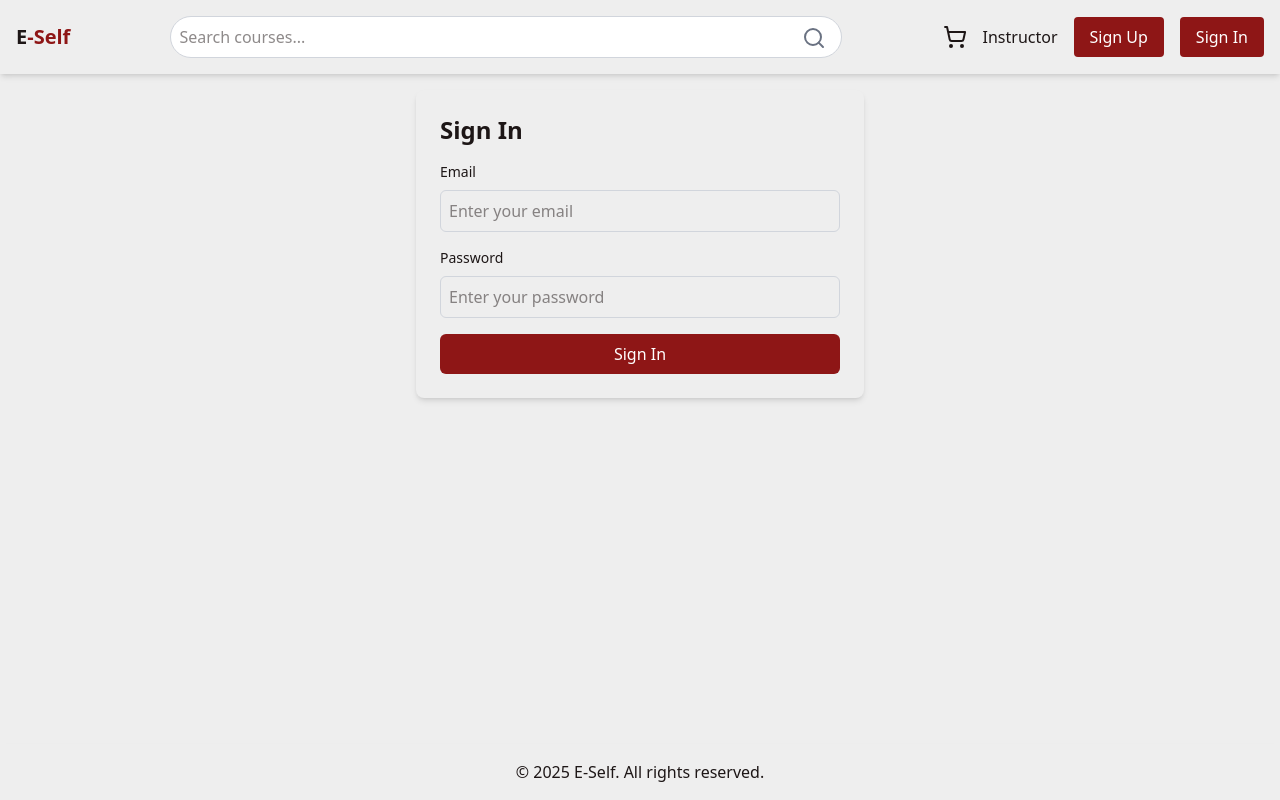
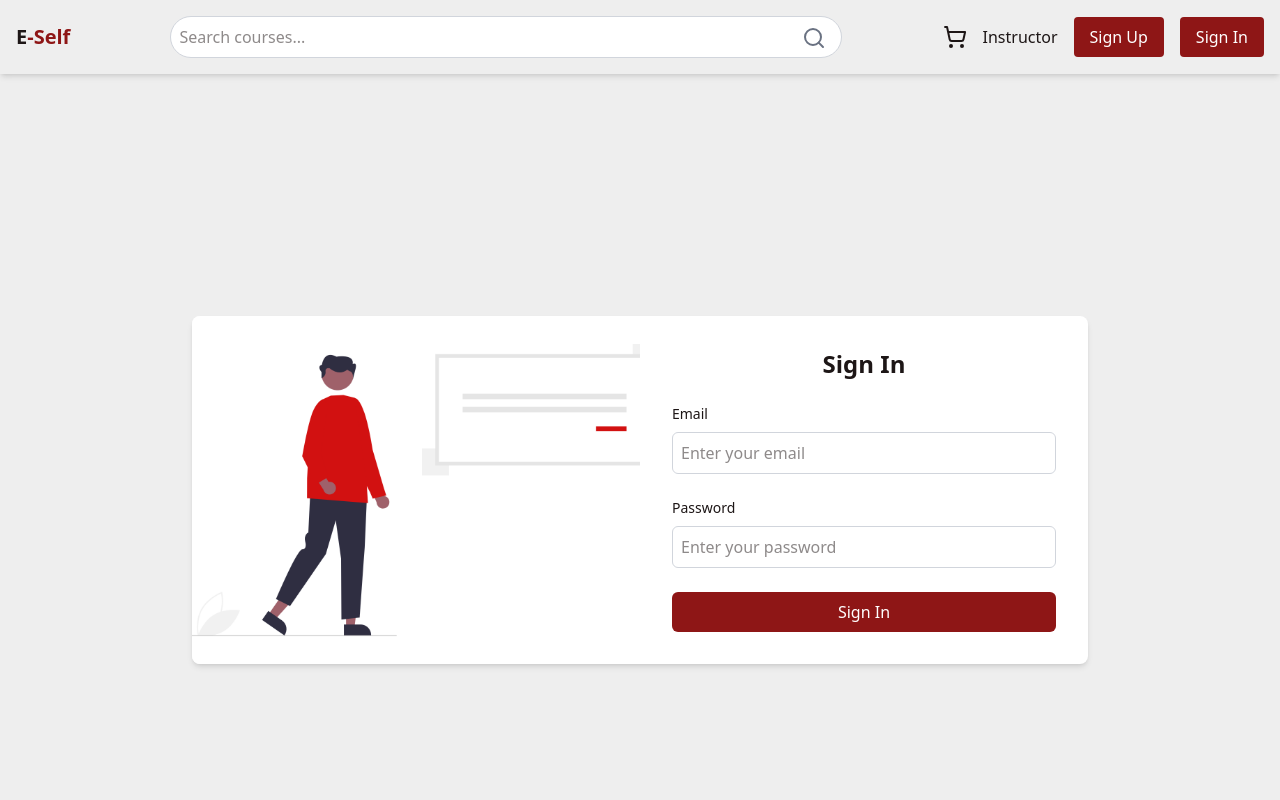
Before and after one commit to NegedeTekleyes/E-self-Lerning, a Next.js app in the folder e-self/: page /signin in a window 1280 px wide. Shown: the top 800 px of the page. Built offline with nearby package versions, Linux system fonts and the light colour scheme.

Commit message:
add signin image

```diff
--- a/e-self/app/(pages)/signin/page.tsx
+++ b/e-self/app/(pages)/signin/page.tsx
@@ -1,8 +1,8 @@
-// app/signin/page.tsx
 "use client";
 import { useState } from "react";
 import { useRouter } from "next/navigation";
 import { useAuth } from '../../context/AuthContext';
+import Image from "next/image";
 
 const SignIn = () => {
   const [email, setEmail] = useState("");
@@ -12,7 +12,6 @@ const SignIn = () => {
 
   const handleSubmit = async (e: React.FormEvent) => {
     e.preventDefault();
-    // Replace with actual API call
     if (email && password) {
       login(email);
       router.push("/");
@@ -20,10 +19,23 @@ const SignIn = () => {
   };
 
   return (
-    <div className="max-w-md mx-auto p-6 bg-[#EEEEEE] text-[#1D1616] rounded-lg shadow-md">
-      <h2 className="text-2xl font-bold mb-4">Sign In</h2>
+    <div className="flex items-center justify-center min-h-screen bg-[#EEEEEE]">
+      <div className="flex flex-col sm:flex-row w-full max-w-4xl bg-white rounded-lg shadow-md overflow-hidden">
+        {/* Left Side - Image */}
+        <div className="hidden sm:block sm:w-1/2 relative">
+          <Image
+            src="/signin.png"
+            alt="Sign In Illustration"
+            fill
+            className="object-cover"
+          />
+        </div>
+
+        {/* Right Side - Sign In Form */}
+        <div className="w-full sm:w-1/2 p-8 flex flex-col justify-between">
+          <h2 className="text-2xl font-bold text-center mb-6 text-[#1D1616]">Sign In</h2>
           <form onSubmit={handleSubmit}>
-        <div className="mb-4">
+            <div className="mb-6">
               <label htmlFor="email" className="block text-sm font-medium mb-2">Email</label>
               <input
                 type="email"
@@ -31,11 +43,11 @@ const SignIn = () => {
                 value={email}
                 onChange={(e) => setEmail(e.target.value)}
                 required
-            className="w-full p-2 border border-gray-300 rounded-md"
+                className="w-full p-2 border border-gray-300 rounded-md focus:outline-none focus:ring focus:border-[#8E1616]"
                 placeholder="Enter your email"
               />
             </div>
-        <div className="mb-4">
+            <div className="mb-6">
               <label htmlFor="password" className="block text-sm font-medium mb-2">Password</label>
               <input
                 type="password"
@@ -43,16 +55,18 @@ const SignIn = () => {
                 value={password}
                 onChange={(e) => setPassword(e.target.value)}
                 required
-            className="w-full p-2 border border-gray-300 rounded-md"
+                className="w-full p-2 border border-gray-300 rounded-md focus:outline-none focus:ring focus:border-[#8E1616]"
                 placeholder="Enter your password"
               />
             </div>
             <button
               type="submit"
-          className="w-full bg-[#8E1616] text-white p-2 rounded-md hover:bg-[#D84040] transition-all">
+              className="w-full bg-[#8E1616] text-white py-2 rounded-md hover:bg-[#D84040] transition-all">
               Sign In
             </button>
           </form>
+        </div>
+      </div>
     </div>
   );
 };
```
Lines whose indentation alone changed are shown as unchanged.
